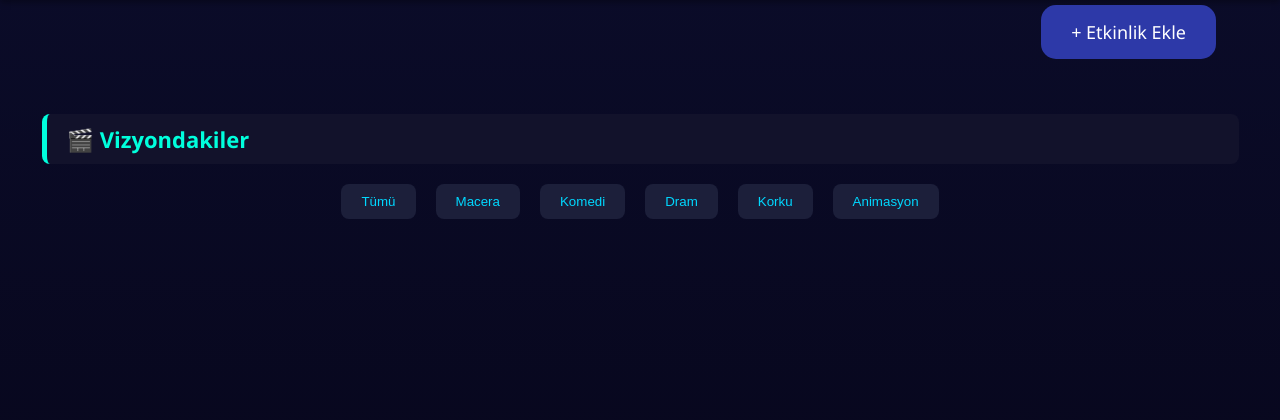
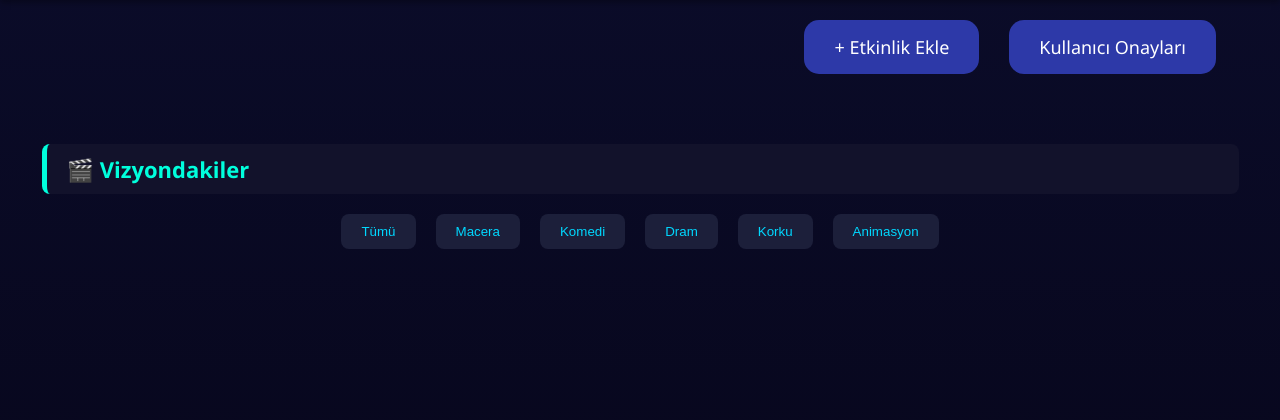
Before and after one commit to SametFurkanUnlukaya/Cinema-Project, a PHP site: page /pages/panel.php in a window 1280 px wide. Shown: the part 78-498 px from the top of the page. Run offline with PHP 8.4, Linux system fonts and the light colour scheme; the visitor is signed in with stand-in values (Sample User, id 1); data that the repository does not hold is empty.

Commit message:
panel küçük değişim

```diff
--- a/pages/panel.php
+++ b/pages/panel.php
@@ -41,17 +41,13 @@ if ($is_admin && isset($_POST['etkinlik_ekle'])) {
 // --- Etkinlik silme işlemi (sadece admin) ---
 if ($is_admin && isset($_POST['delete_event'])) {
     $del_id = intval($_POST['delete_event']);
-    // Resmi de silmek istersen dosyayı bul ve unlink kullanabilirsin!
     $conn->query("DELETE FROM events WHERE id = $del_id");
     echo "<script>alert('Etkinlik silindi!');window.location='panel.php';</script>";
     exit;
 }
 
-// --- Sepete ekle (örnek, geliştirmeye açık) ---
+// --- Sepete ekle (örnek) ---
 if (!$is_admin && isset($_POST['add_to_cart'])) {
-    // Burada sepete ekleme işlemini yapabilirsin.
-    // $_POST['add_to_cart'] ile event_id alınır, $_SESSION ile veya veritabanına eklenebilir.
-    // Şimdilik uyarı bırakalım:
     echo "<script>alert('Etkinlik sepete eklendi (örnek)!');</script>";
 }
 
@@ -80,8 +76,9 @@ $events = $conn->query("SELECT * FROM events ORDER BY event_date DESC");
     </nav>
 
     <?php if ($is_admin): ?>
-        <div style="text-align:right; width:90%; margin: 20px auto;">
+        <div style="text-align:right; width:90%; margin: 20px auto; display: flex; justify-content: flex-end; gap: 30px;">
             <a href="#" class="btn" onclick="document.getElementById('etkinlikEkle').style.display='block'">+ Etkinlik Ekle</a>
+            <a href="../includes/admin_onay.php" class="btn">Kullanıcı Onayları</a>
         </div>
         <!-- Etkinlik ekleme formu (modal gibi) -->
         <div id="etkinlikEkle" style="display:none; width:90%; margin:0 auto; background:#161838; border-radius:12px; padding:20px;">
```
